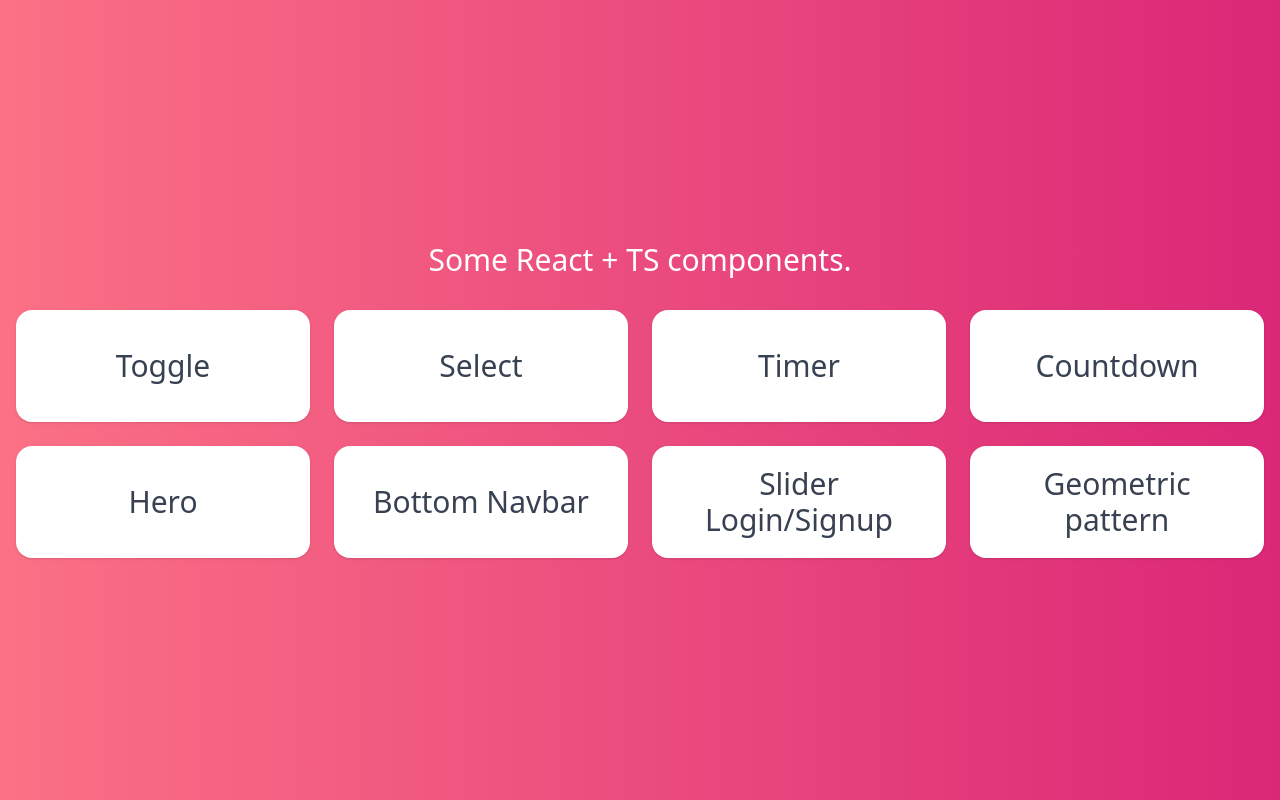
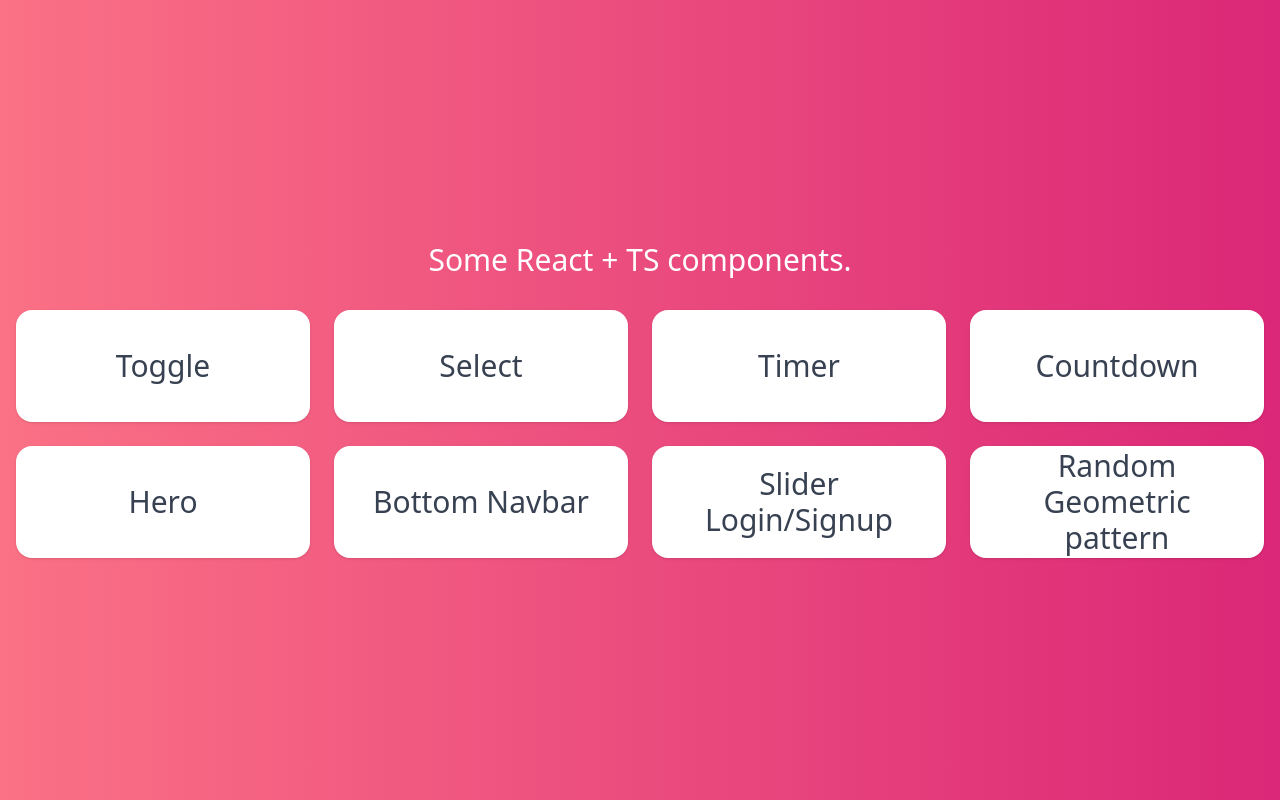
Before and after one commit to anhsirk0/ts-projects, a Next.js app: page / in a window 1280 px wide. Built offline with nearby package versions, Linux system fonts and the light colour scheme.

Commit message:
Updated title of Geometric pattern

```diff
--- a/pages/index.tsx
+++ b/pages/index.tsx
@@ -11,7 +11,7 @@ const Home: NextPage = () => {
     { title: "Hero", url: "/hero" },
     { title: "Bottom Navbar", url: "/bottom-navbar" },
     { title: "Slider Login/Signup", url: "/slider" },
-    { title: "Geometric pattern", url: "/pattern" },
+    { title: "Random Geometric pattern", url: "/pattern" },
   ];
 
   return (
```
